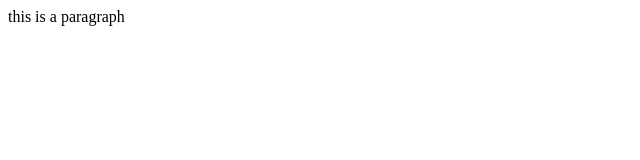
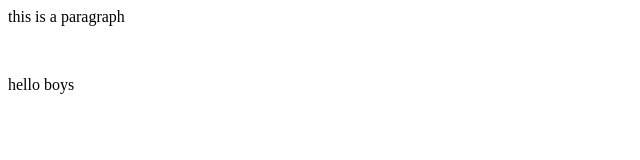
Before and after one commit to Juned-JK/demo, a plain HTML site: page index.html in a window 1280 px wide. Shown: the full height of the page, 0-640 px from the left. Drawn offline with Linux system fonts and the light colour scheme.

Commit message:
add new line

```diff
--- a/index.html
+++ b/index.html
@@ -1,2 +1,3 @@
 <p>this is a paragraph</p>
 <br>
+<p>hello boys </p>
```
